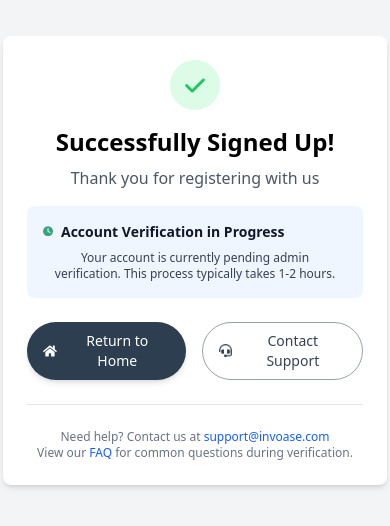
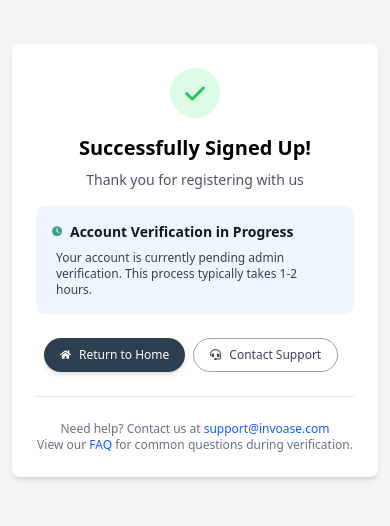
Before and after one commit to harshitaphadtare/Invoase, a React (Vite) app in the folder student/frontend/: page /student/signup/success in a window 390 px wide. Shown: the part 162-688 px from the top of the page. Built offline with nearby package versions, Linux system fonts and the light colour scheme.

Commit message:
made responsive edits

```diff
--- a/student/frontend/src/components/Navbar.jsx
+++ b/student/frontend/src/components/Navbar.jsx
@@ -6,7 +6,11 @@ const Navbar = () => {
   const navigate = useNavigate();
   return (
     <div className="flex justify-between mx-5 md:mx-12">
-      <img className="mt-5 w-[120px] md:w-[160px]" src={assets.logo} alt="" />
+      <img
+        className="mt-5 h-[33px] w-[120px] md:h-auto md:w-[160px]"
+        src={assets.logo}
+        alt=""
+      />
 
       <div className="mt-5 flex justify-center items-center gap-2 bg-[#38A37F] px-4 py-2 rounded-lg shadow-md transition-all duration-300 hover:bg-[#2C8565] hover:scale-105 active:scale-100 cursor-pointer">
         <p
--- a/student/frontend/src/components/SuccessMsg.jsx
+++ b/student/frontend/src/components/SuccessMsg.jsx
@@ -8,14 +8,18 @@ const SuccessMsg = () => {
 
   return (
     <div className="flex justify-center items-center min-h-screen bg-gray-100">
-      <div className="bg-white p-6 rounded-lg shadow-md w-96 text-center">
+      <div className="bg-white p-6 rounded-lg shadow-md w-96 text-center mx-3 ">
         {/* Success Icon */}
         <div className="flex justify-center">
           <img width={50} height={50} src={assets.success_tick} alt="" />
         </div>
 
-        <h2 className="text-2xl font-bold mt-4">Successfully Signed Up!</h2>
-        <p className="text-[#4B5563] mt-2">Thank you for registering with us</p>
+        <h2 className="md:text-2xl font-bold mt-4 text-xl">
+          Successfully Signed Up!
+        </h2>
+        <p className="text-[#4B5563] mt-2 text-sm">
+          Thank you for registering with us
+        </p>
 
         {/* Verification Message */}
         <div className="bg-blue-50 p-4 rounded-lg mt-4">
@@ -32,22 +36,27 @@ const SuccessMsg = () => {
             </p>
           </div>
 
-          <p className="text-xs mt-2 mx-1 text-gray-700">
+          <p className="text-xs mt-2 mx-1 text-gray-700 text-start">
             Your account is currently pending admin verification. This process
             typically takes 1-2 hours.
           </p>
         </div>
 
         {/* Buttons */}
-        <div className="flex mt-6 space-x-4">
+        <div className="flex mt-6 space-x-2 px-2">
           <button
             onClick={() => navigate("/")}
-            className="flex items-center gap-2 bg-[#2C3E50] text-sm text-white px-4 py-2 rounded-full shadow-md hover:bg-gray-800 transition"
+            className="flex items-center gap-2 bg-[#2C3E50] text-xs md:text-sm text-white px-4 py-2 rounded-full shadow-md hover:bg-gray-800 transition"
           >
-            <FaHome size={14} /> Return to Home
+            <FaHome className="w-[11px] h-[11px] md:w-[14px] md:h-[14px]" />{" "}
+            Return to Home
           </button>
-          <button className="flex items-center gap-2 border text-sm border-gray-400 text-gray-700 px-4 py-2 rounded-full hover:bg-gray-100 transition">
-            <img width={13} height={13} src={assets.support} alt="support" />{" "}
+          <button className="flex items-center gap-2 border text-xs md:text-sm border-gray-400 text-gray-700 px-4 py-2 rounded-full hover:bg-gray-100 transition">
+            <img
+              className="w-[11px] h-[11px] md:w-[14px] md:h-[14px]"
+              src={assets.support}
+              alt="support"
+            />{" "}
             Contact Support
           </button>
         </div>
--- a/student/frontend/src/pages/Landing.jsx
+++ b/student/frontend/src/pages/Landing.jsx
@@ -6,12 +6,12 @@ const Landing = () => {
     <div className="mx-5 md:mx-12">
       <div className="mt-5 flex lg:px-10 rounded-lg pb-5 px-2 bg-[#EAF3FA]">
         {/*left content*/}
-        <div className="flex flex-col">
+        <div className="flex flex-col px-5 py-6">
           <div className="mt-2 lg:mt-15 lg:px-5 text-center md:text-center lg:text-left">
             {/*badge*/}
             <div className="flex items-center justify-center lg:justify-start">
-              <div className="bg-stone-50 shadow-sm rounded-sm h-auto w-[150px] py-[1.75px] text-[10px] px-[2px]  ">
-                <span className="bg-black font-bold text-white text-[8px] rounded-sm py-[1.5px] px-1 shadow-sm mr-[1px] ">
+              <div className="bg-stone-50 flex justify-between shadow-sm rounded-sm h-auto w-[150px] py-[1.75px] text-[10px] pl-1 pr-[8px]  ">
+                <span className="bg-black font-bold text-white text-[8px] rounded-sm py-[1.5px] px-1 shadow-sm ">
                   NEW
                 </span>{" "}
                 Revolutionizing Finance
@@ -19,7 +19,7 @@ const Landing = () => {
             </div>
 
             {/*title*/}
-            <h1 className="mt-1 text-4xl lg:text-5xl font-semibold text-[#2c3e50] ">
+            <h1 className="mt-1 text-3xl lg:text-5xl font-semibold text-[#2c3e50] ">
               Automate & Simplify Financial Approvals
             </h1>
 
```
